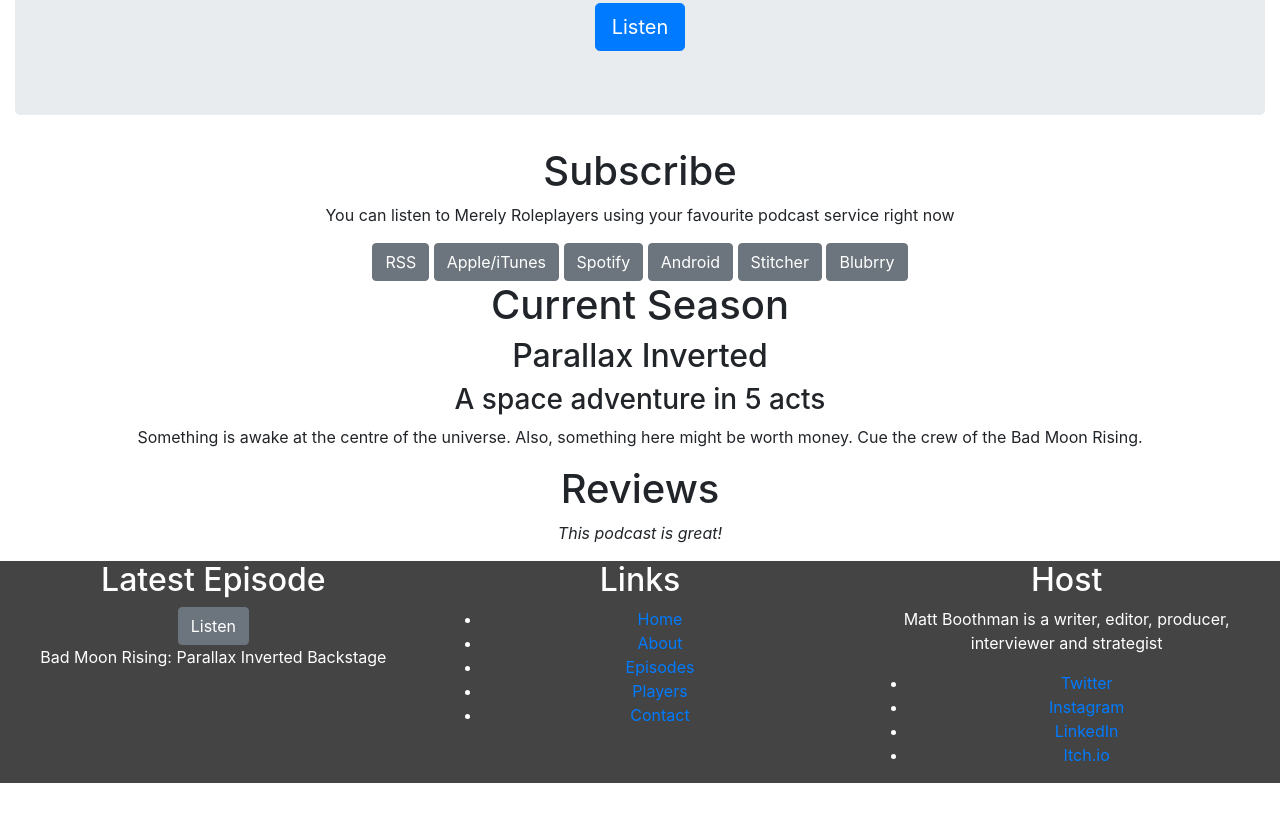
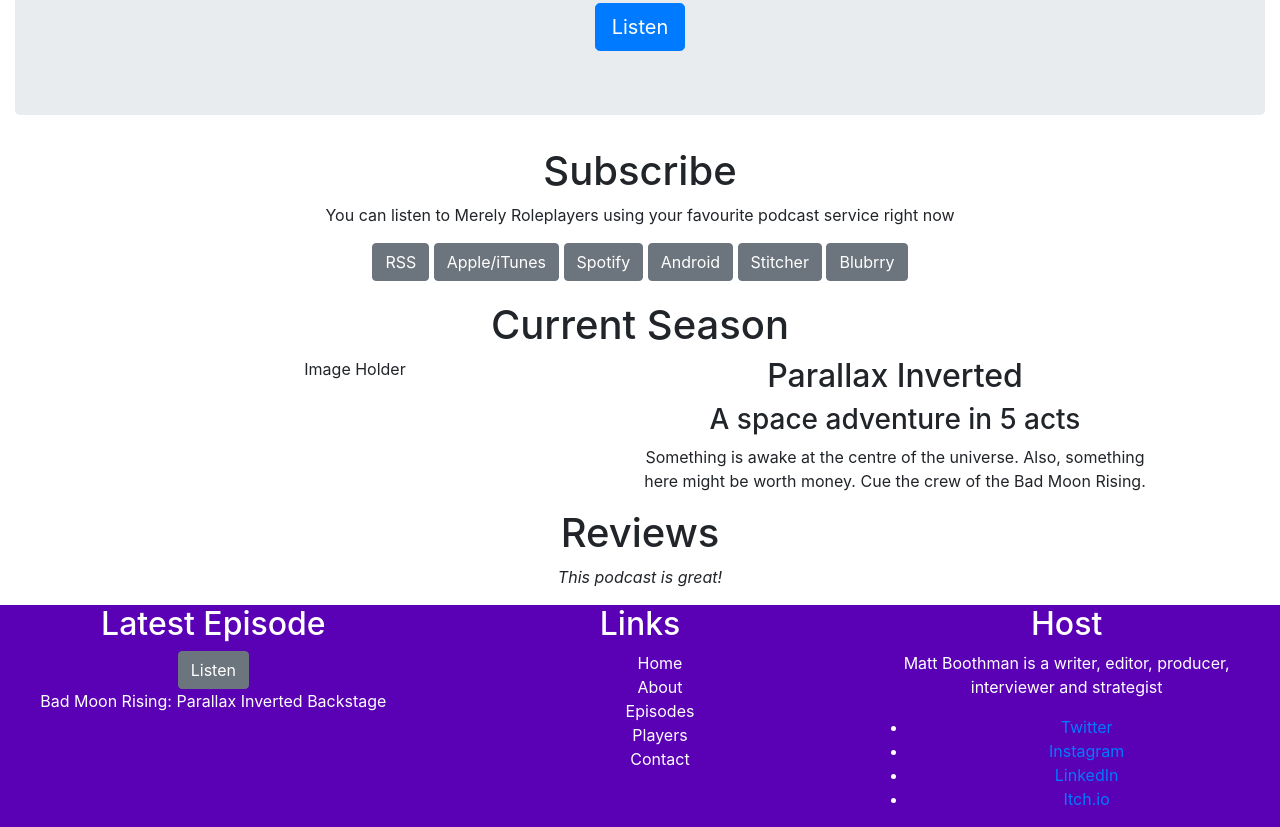
Before and after one commit to Code-Institute-Submissions/merely-roleplayers, a plain HTML site: page index.html in a window 1280 px wide. Shown: the part 320-1147 px from the top of the page. Before the commit the page ends 1103 px from the top, so only its background shows below. Drawn offline with nearby package versions, Linux system fonts and the light colour scheme.

Commit message:
Additional home page layout and styling

```diff
--- a/index.html
+++ b/index.html
@@ -53,7 +53,7 @@
 
     </section>
 
-    <section class="container-fluid">
+    <section class="container-fluid subscribe-section">
 
         <div class="container text-center">
 
@@ -72,14 +72,30 @@
 
     </section>
 
-    <section class="container-fluid">
+    <section class="container-fluid current-season">
 
         <div class="container text-center">
 
-        <h1>Current Season</h1>
-        <h2>Parallax Inverted</h2>
-        <h3>A space adventure in 5 acts</h3>
-        <p>Something is awake at the centre of the universe. Also, something here might be worth money. Cue the crew of the Bad Moon Rising.</p>
+            <h1>Current Season</h1>
+
+            <div class="row col-md-12">
+
+
+            <div class="current-season-image col-md-6">
+
+                <p>Image Holder</p>
+
+            </div>
+
+            <div class="current-season-text col-md-6">
+
+                <h2>Parallax Inverted</h2>
+                <h3>A space adventure in 5 acts</h3>
+                <p>Something is awake at the centre of the universe. Also, something here might be worth money. Cue the crew of the Bad Moon Rising.</p>
+
+            </div>
+
+            </div>
 
         </div>
 
@@ -112,11 +128,11 @@
             <div class="col-xs-12 col-md-4">
                 <h2>Links</h2>
                 <ul>
-                    <li><a href="index.html">Home</a></li>
-                    <li><a href="#">About</a></li>
-                    <li><a href="#">Episodes</a></li>
-                    <li><a href="#">Players</a></li>
-                    <li><a href="#">Contact</a></li>
+                    <li class="footer-nav"><a class="footer-link" href="index.html">Home</a></li>
+                    <li class="footer-nav"><a class="footer-link" href="#">About</a></li>
+                    <li class="footer-nav"><a class="footer-link" href="#">Episodes</a></li>
+                    <li class="footer-nav"><a class="footer-link" href="#">Players</a></li>
+                    <li class="footer-nav"><a class="footer-link" href="#">Contact</a></li>
                 </ul>
 
 
@@ -139,7 +155,7 @@
     </footer>
 
     <script src="https://code.jquery.com/jquery-3.3.1.slim.min.js" integrity="sha384-q8i/X+965DzO0rT7abK41JStQIAqVgRVzpbzo5smXKp4YfRvH+8abtTE1Pi6jizo" crossorigin="anonymous"></script>
-<script src="https://stackpath.bootstrapcdn.com/bootstrap/4.3.1/js/bootstrap.min.js" integrity="sha384-JjSmVgyd0p3pXB1rRibZUAYoIIy6OrQ6VrjIEaFf/nJGzIxFDsf4x0xIM+B07jRM" crossorigin="anonymous"></script>
+    <script src="https://stackpath.bootstrapcdn.com/bootstrap/4.3.1/js/bootstrap.min.js" integrity="sha384-JjSmVgyd0p3pXB1rRibZUAYoIIy6OrQ6VrjIEaFf/nJGzIxFDsf4x0xIM+B07jRM" crossorigin="anonymous"></script>
 
 </body>
 
--- a/style.css
+++ b/style.css
@@ -1,6 +1,18 @@
 footer {
-    background-color: #444444;
+    background-color: #5a00b5;
     color: #ffffff;
+}
+
+.footer-nav {
+    list-style-type: none;
+}
+
+.footer-link {
+    color: #ffffff;
+}
+
+a:hover {
+    text-decoration: none;
 }
 
 .navbar {
@@ -14,3 +26,15 @@ footer {
 .navbar-toggler-icon {
     color: #ffffff;
 }
+
+.current-season {
+    padding-top: 20px;
+}
+
+.current-season-image {
+    display: inline-block;
+}
+
+.current-season-text {
+    display: inline-block;
+}
```
